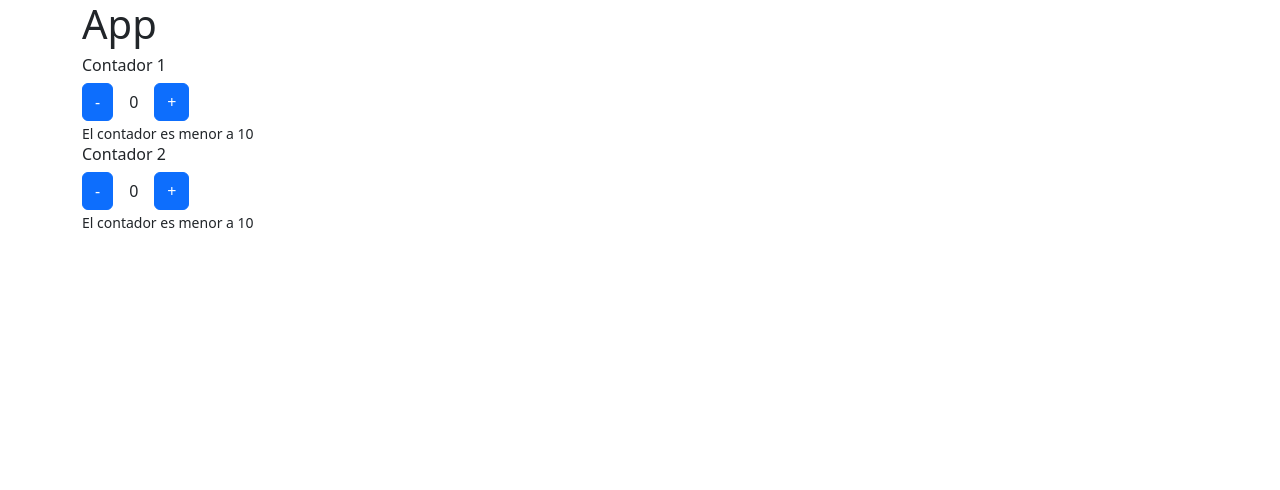
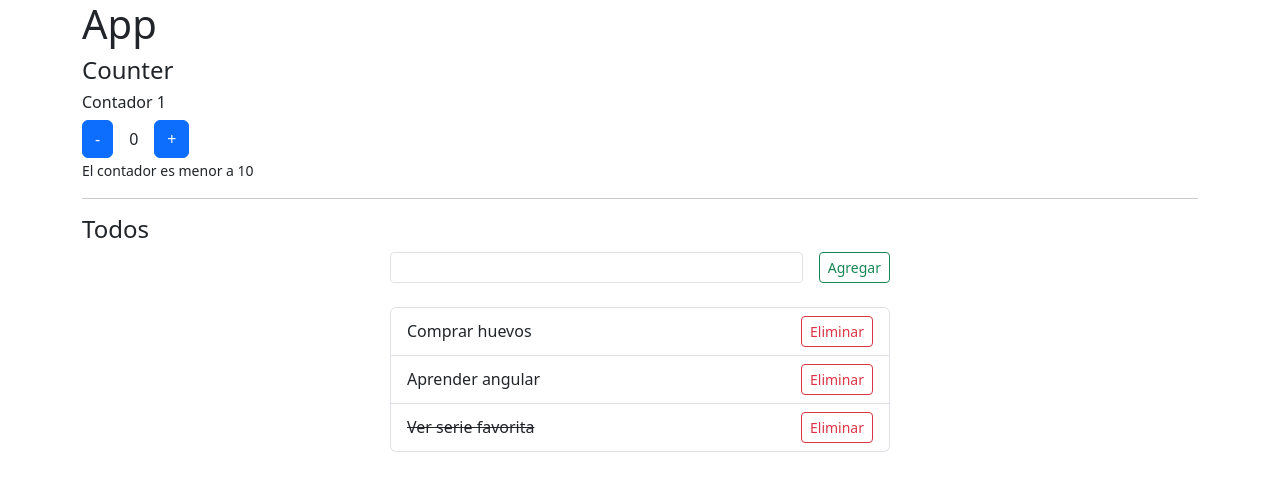
Before and after one commit to Rafael-VLA/wdev-enero24-lm, an Angular app in the folder 10-Angular/angular-bases/: page / in a window 1280 px wide. Shown: the top 490 px of the page. Built offline with nearby package versions, Linux system fonts and the light colour scheme.

Commit message:
10-Angular: todos

```diff
--- a/10-Angular/angular-bases/src/app/app.component.html
+++ b/10-Angular/angular-bases/src/app/app.component.html
@@ -2,7 +2,12 @@
 <div class="container">
     <h1>App</h1>
 
+    <h4>Counter</h4>
     <app-counter title="Contador 1"></app-counter>
-    <app-counter title="Contador 2"></app-counter>
+    <!-- <app-counter title="Contador 2"></app-counter> -->
+
+    <hr>
+    <h4>Todos</h4>
+    <app-todos></app-todos>
 
 </div>
--- a/10-Angular/angular-bases/src/app/components/counter/counter.component.html
+++ b/10-Angular/angular-bases/src/app/components/counter/counter.component.html
@@ -4,7 +4,6 @@
     <span class="font-weight-bold">{{ counter }}</span>
     <button (click)="incrementar()" class="btn btn-primary">+</button>
 </div>
-
 
 <!-- Solo usanddo ngIf -->
 <!-- <p *ngIf="counterEsMayor">El contador es mayor o igual que 10</p>
--- /dev/null
+++ b/10-Angular/angular-bases/src/app/components/todos/todos.component.css
@@ -0,0 +1,3 @@
+.checked {
+    text-decoration: line-through;
+}
--- /dev/null
+++ b/10-Angular/angular-bases/src/app/components/todos/todos.component.html
@@ -0,0 +1,28 @@
+
+<div class="d-flex justify-content-center">
+
+    <div style="max-width: 500px;" class="w-100">
+        <div class="d-flex justify-content-between align-items-center gap-3 mb-4">
+            <div class="input-group input-group-sm">
+
+                <!-- Sin ngModel -->
+                <!-- (change)="handleChange($event)" -->
+                <!-- [value]="inputText"  -->
+                <input [(ngModel)]="inputText" type="text" class="form-control" (keydown)="handleKeyDown($event)" />
+
+            </div>
+
+            <button class="btn btn-outline-success btn-sm" (click)="handleAdd()">Agregar</button>
+        </div>
+
+        <ul class="list-group">
+            <li class="list-group-item" *ngFor="let todo of todos">
+                <div class="d-flex justify-content-between align-items-center">
+                    <span [ngClass]="{ 'checked': todo.checked }" style="user-select: none;" role="button" (click)="handleChecked(todo.id)">{{ todo.title }}</span>
+                    <button class="btn btn-outline-danger btn-sm" (click)="handleDelete(todo.id)">Eliminar</button>
+                </div>
+            </li>
+        </ul>
+
+    </div>
+</div>
--- /dev/null
+++ b/10-Angular/angular-bases/src/app/components/todos/todos.component.ts
@@ -0,0 +1,87 @@
+import { Component } from '@angular/core';
+import { Todo } from '../../interface/todo';
+
+const todo1: Todo = {
+  id: crypto.randomUUID(),
+  title: "Comprar huevos",
+  checked: false
+}
+
+const todo2: Todo = {
+  id: crypto.randomUUID(),
+  title: "Aprender angular",
+  checked: false
+}
+
+const todo3: Todo = {
+  id: crypto.randomUUID(),
+  title: "Ver serie favorita",
+  checked: true
+}
+
+@Component({
+  selector: 'app-todos',
+  templateUrl: './todos.component.html',
+  styleUrl: './todos.component.css'
+})
+export class TodosComponent {
+
+  public todos: Todo[] = [todo1, todo2, todo3];
+  public inputText: string = '';
+
+  public handleDelete(idTodo: string){
+    // 3
+    // 1, 2, 3, 4 , 5
+    // 1, 2, 4, 5
+    const newTodos = this.todos.filter(todo => todo.id !== idTodo);
+
+    this.todos = newTodos;
+    // console.log('Id del todo actual:', idTodo);
+  }
+
+  private addTodo(){
+    const newTodo:Todo = {
+      id: crypto.randomUUID(),
+      title: this.inputText,
+      checked: false
+    }
+
+    this.todos.push(newTodo);
+    this.inputText = '';
+  }
+
+  // Crear metodo que se llame handleAdd e imprima un 'hola mundo'
+  public handleAdd(){
+    this.addTodo();
+  }
+
+  public handleKeyDown(event: KeyboardEvent){
+    if(event.key === 'Enter'){
+      this.addTodo();
+    }
+  }
+
+  public handleChecked(idTodo: string){
+
+    const newTodos = this.todos.map((todo) => {
+
+      if(todo.id === idTodo){ // checked = false
+        // todo.checked = !todo.checked; // !false = true
+        todo.checked = todo.checked === true ? false : true;
+      }
+
+      return todo;
+    });
+
+    this.todos = newTodos;
+  }
+
+  // Sin ngModel
+  // public handleChange(event: Event){
+  //   const input = event.target as HTMLInputElement; // Que elemento tengo
+  //   const text = input.value;
+  //   this.inputText = text;
+  // }
+
+  //['Comprar huevos', 'Aprender angular', 'Ver serie favorita']
+}
--- /dev/null
+++ b/10-Angular/angular-bases/src/app/interface/todo.ts
@@ -0,0 +1,5 @@
+export interface Todo { // que tiene el todo
+    id: string;
+    title: string;
+    checked: boolean;
+}
```
Also changed, not shown: 10-Angular/angular-bases/src/app/app.module.ts (+6 -2 lines).
